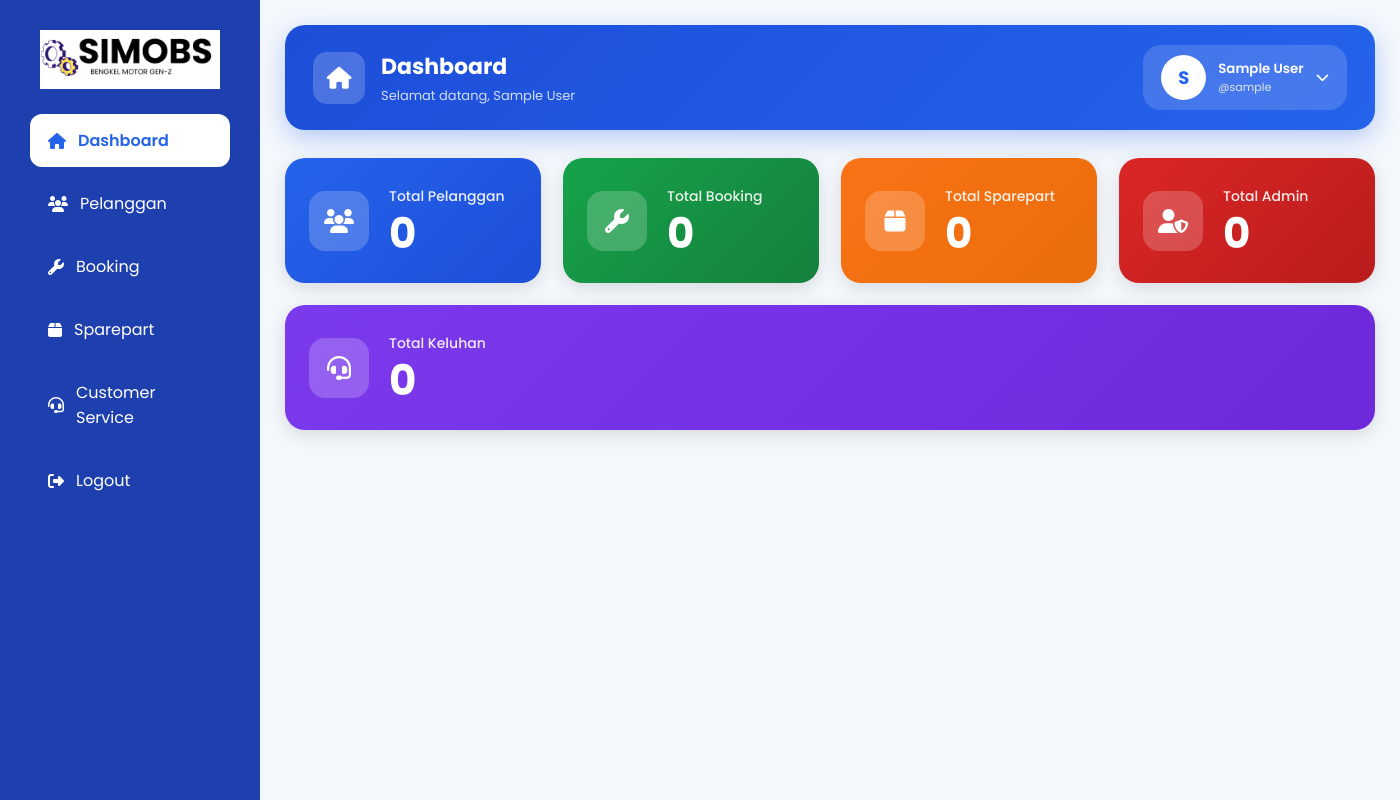
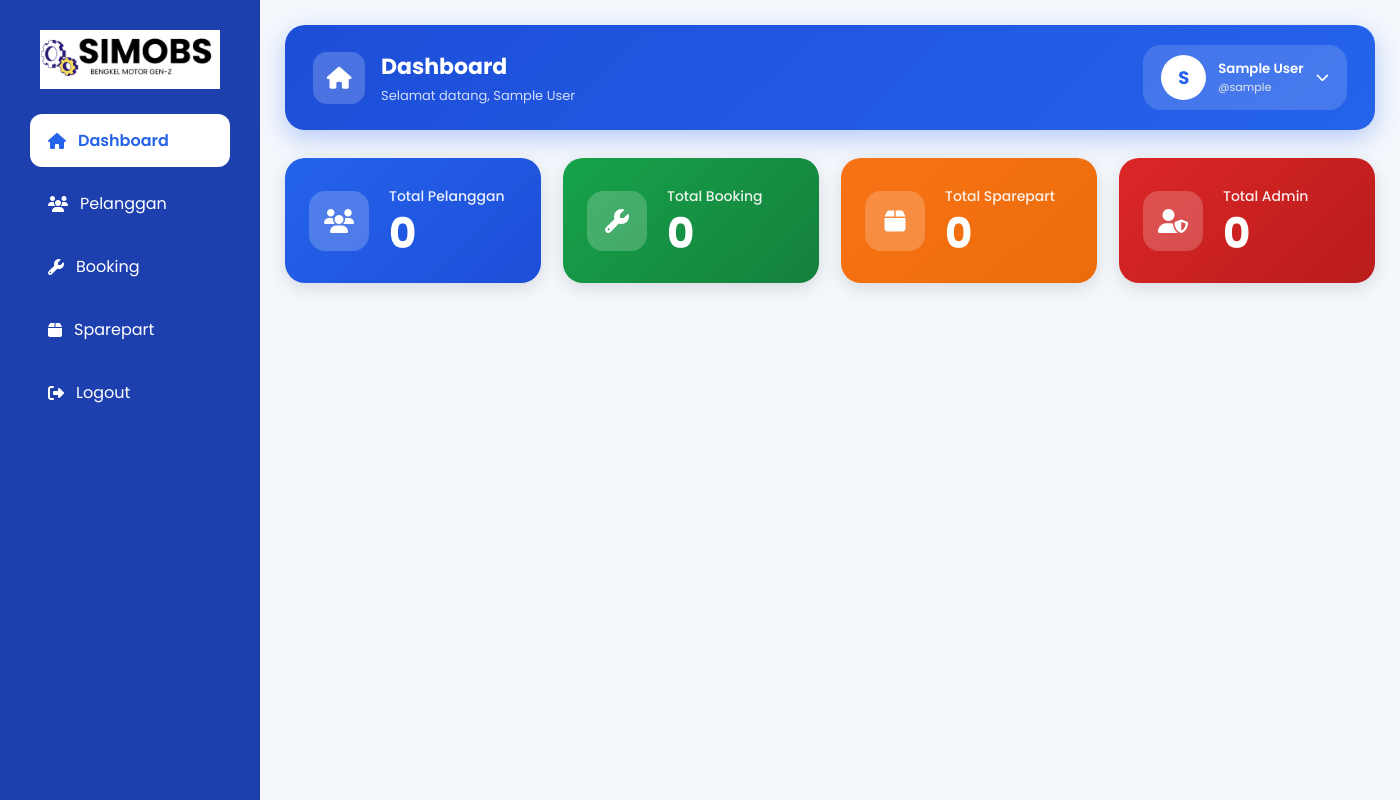
Before and after one commit to AchmadZulvan/Kelompok-6-IMPAL, a Flask app: page /dashboard in a window 1400 px wide. Run offline with Flask 3, Linux system fonts and the light colour scheme; the visitor is signed in with stand-in values (Sample User, id 1); data that the repository does not hold is empty; parts of the project's set-up code (start-up, migrations or seed data) failed here and were passed over.

Commit message:
Remove admin customer service feature

```diff
--- a/SIMOBS_ADMIN_FIXED/app.py
+++ b/SIMOBS_ADMIN_FIXED/app.py
@@ -167,11 +167,6 @@ def dashboard():
     except Exception:
         total_admin = 0
 
-    try:
-        total_cs = len(list(db.collection('customer_service').stream()))
-    except Exception:
-        total_cs = 0
-
     return render_template(
      'dashboard.html',
     admin=session.get('admin', ''),
@@ -180,8 +175,7 @@ def dashboard():
     pelanggan=total_pelanggan,
     booking=total_booking,
     sparepart=total_sparepart,
-    total_admin=total_admin,
-    total_cs=total_cs
+    total_admin=total_admin
 )
 
 
@@ -550,75 +544,6 @@ def detail_booking(id):
     )
 
 # =========================
-# CUSTOMER SERVICE
-# =========================
-
-@app.route('/customer_service')
-def customer_service():
-
-    if 'admin' not in session:
-        return redirect('/login')
-
-    try:
-        docs = list(
-            db.collection('customer_service')
-            .order_by('created_at', direction=firestore.Query.DESCENDING)
-            .stream()
-        )
-    except Exception:
-        # Fallback (no index / created_at missing)
-        docs = list(db.collection('customer_service').stream())
-
-    data = []
-    for d in docs:
-        row = _doc_to_tuple(d, ['nama_pelanggan', 'telepon', 'keluhan', 'status', 'tanggal'])
-        # Ensure tanggal exists for older docs
-        if not row[5]:
-            data.append((row[0], row[1], row[2], row[3], row[4], _now_string()))
-        else:
-            data.append(row)
-
-    return render_template(
-        'customer_service.html',
-        data=data
-    )
-
-
-@app.route('/tambah_customer_service',
-methods=['GET', 'POST'])
-def tambah_customer_service():
-
-    if request.method == 'POST':
-        _, doc_ref = db.collection('customer_service').add({
-            'nama_pelanggan': request.form['nama_pelanggan'],
-            'telepon': request.form['telepon'],
-            'keluhan': request.form['keluhan'],
-            'status': request.form['status'],
-            'tanggal': _now_string(),
-            'created_at': firestore.SERVER_TIMESTAMP,
-        })
-        app.logger.info(
-            "Firestore add customer_service id=%s project=%s",
-            doc_ref.id,
-            _firestore_project_id(),
-        )
-
-        return redirect('/customer_service')
-
-    return render_template(
-        'tambah_customer_service.html'
-    )
-
-
-@app.route('/hapus_customer_service/<id>')
-def hapus_customer_service(id):
-
-    db.collection('customer_service').document(id).delete()
-
-    return redirect('/customer_service')
-
-
-# =========================
 # RUN
 # =========================
 
--- a/SIMOBS_ADMIN_FIXED/templates/base_admin.html
+++ b/SIMOBS_ADMIN_FIXED/templates/base_admin.html
@@ -53,13 +53,6 @@
         </li>
 
         <li>
-            <a href="/customer_service" class="{{ 'active' if request.path.startswith('/customer_service') else '' }}">
-                <i class="fa fa-headset"></i>
-                Customer Service
-            </a>
-        </li>
-
-        <li>
             <a href="/logout">
                 <i class="fa fa-sign-out-alt"></i>
                 Logout
@@ -84,8 +77,6 @@
                     <i class="fa fa-wrench"></i>
                 {% elif request.path.startswith('/sparepart') or request.path.startswith('/tambah_sparepart') or request.path.startswith('/edit_sparepart') %}
                     <i class="fa fa-box"></i>
-                {% elif request.path.startswith('/customer_service') %}
-                    <i class="fa fa-headset"></i>
                 {% elif request.path.startswith('/admin') %}
                     <i class="fa fa-user-shield"></i>
                 {% elif request.path.startswith('/profil') %}
@@ -104,8 +95,6 @@
                         Booking
                     {% elif request.path.startswith('/sparepart') or request.path.startswith('/tambah_sparepart') or request.path.startswith('/edit_sparepart') %}
                         Sparepart
-                    {% elif request.path.startswith('/customer_service') %}
-                        Customer Service
                     {% elif request.path.startswith('/admin') %}
                         Admin
                     {% elif request.path.startswith('/profil') %}
@@ -123,8 +112,6 @@
                         Manajemen Data Booking
                     {% elif request.path.startswith('/sparepart') %}
                         Manajemen Data Sparepart
-                    {% elif request.path.startswith('/customer_service') %}
-                        Manajemen Customer Service
                     {% elif request.path.startswith('/admin') %}
                         Manajemen Admin
                     {% else %}
--- a/SIMOBS_ADMIN_FIXED/templates/dashboard.html
+++ b/SIMOBS_ADMIN_FIXED/templates/dashboard.html
@@ -44,16 +44,6 @@
         </div>
     </a>
 
-    <a href="/customer_service" class="card-link card-link-wide">
-        <div class="card purple">
-            <div class="card-icon"><i class="fa fa-headset"></i></div>
-            <div class="card-body">
-                <h3>Total Keluhan</h3>
-                <h1>{{ total_cs }}</h1>
-            </div>
-        </div>
-    </a>
-
 </div>
 
 {% endblock %}
```
Also changed, not shown: SIMOBS_ADMIN_FIXED/templates/customer_service.html (deleted, +0 -63 lines), SIMOBS_ADMIN_FIXED/templates/tambah_customer_service.html (deleted, +0 -52 lines).
